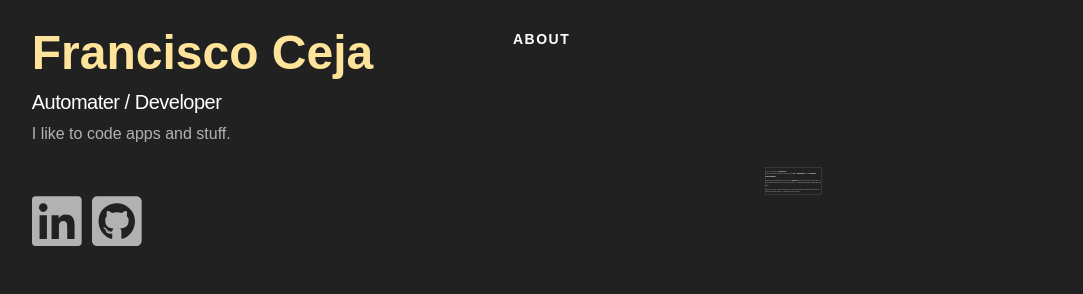
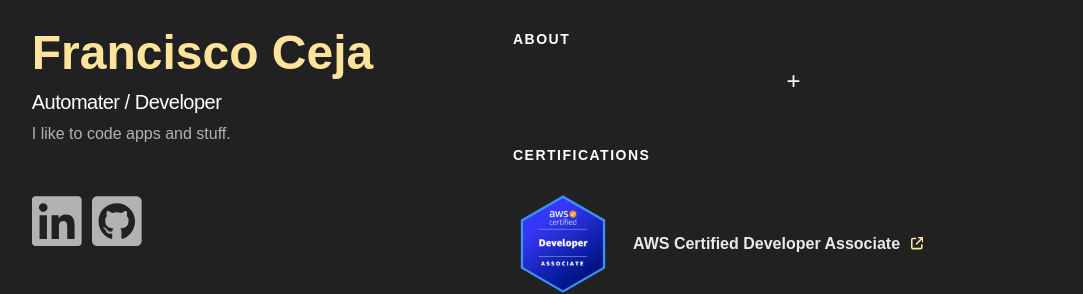
Before and after one commit to fceja/fceja.com_v2, a React (Vite) app: page / in a window 1280 px wide. Shown: the top 294 px of the page, without its empty margins (142-1225 px from the left). Built offline with nearby package versions, Linux system fonts and the light colour scheme; no server answers.

Commit message:
updating positioning and visibility for expand collapse animation

```diff
--- a/src/scss/common/components/Collapsible.scss
+++ b/src/scss/common/components/Collapsible.scss
@@ -1,17 +1,41 @@
 div[class^="outer-container-"] {
     border: solid 1px white;
-    transition: transform 1s;
+    transition: transform 1s, opacity 1s;
 }
 
 div[class^="stationary-content-"] {
     display: inline-block;
-    transition: transform 1s;
+    transition: transform 1s, opacity 1s;
 }
 
+/* container invisible */
 .outer-container-collapsed {
     transform: rotate(360deg) scale(0.1);
+    opacity: 0;
 }
 
+/* container visible */
+.outer-container-expanded {
+    transform: rotate(0deg) scale(1);
+    opacity: 1;
+    position: relative;
+}
+
+/* content invisible */
 .stationary-content-collapsed {
     transform: rotate(-360deg);
+    opacity: 0;
 }
+
+/* content visible */
+.stationary-content-expanded {
+    opacity: 1;
+}
+
+div.icon {
+    color: white;
+    margin: 15px 0;
+    text-align: center;
+    font-size: 1.5em;
+    cursor: pointer;
+}
--- a/src/ts/common/components/Collapsible.tsx
+++ b/src/ts/common/components/Collapsible.tsx
@@ -9,19 +9,41 @@ interface CollapsibleI {
 const Collapsible: React.FC<CollapsibleI> = (props) => {
     const { children } = props
     const [isCollapsed, setIsCollapsed] = useState(true)
-    const [lastSpunDirection, setLastSpunDirection] = useState(false)
 
     useEffect(() => {
-        console.log(`isCollapsed -> ${isCollapsed}`)
+        if (isCollapsed) {
+            console.log('collapsed')
+            const div = document.querySelector(".outer-container-collapsed") as HTMLElement
+
+            function checkOpacity() {
+                const opacity = window.getComputedStyle(div).opacity;
+
+                if (Number(opacity) < 0.15) {
+                    div.style.position = "absolute";
+                    div.style.visibility = "hidden";
+                } else {
+                    requestAnimationFrame(checkOpacity);
+                }
+            }
+
+            requestAnimationFrame(checkOpacity);
+
+        } else {
+            console.log('expanded')
+            const div = document.querySelector(".outer-container-expanded") as HTMLElement
+            div.style.position = "static"
+            div.style.visibility = "visible"
+        }
+
     }, [isCollapsed])
 
-    const handleClick = () => {
-        setIsCollapsed(!isCollapsed)
-        setLastSpunDirection(!lastSpunDirection)
-    }
+    const handleClick = () => { setIsCollapsed(!isCollapsed) }
 
     return (
         <>
+            {isCollapsed &&
+                <div className="icon" onClick={handleClick}>+</div>
+            }
             <div
                 className={`outer-container${isCollapsed ? "-collapsed" : "-expanded"}`}
                 onClick={handleClick}
```
